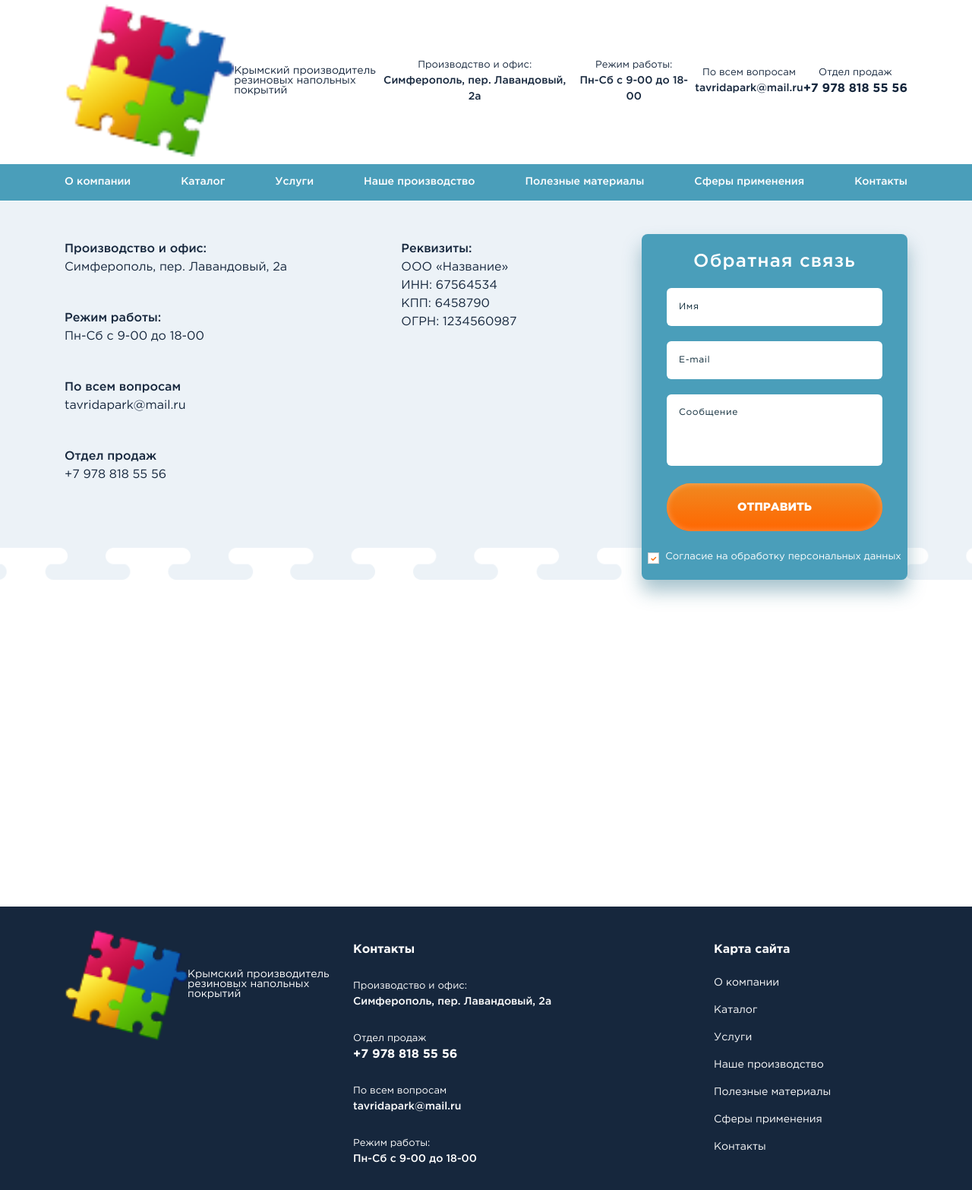
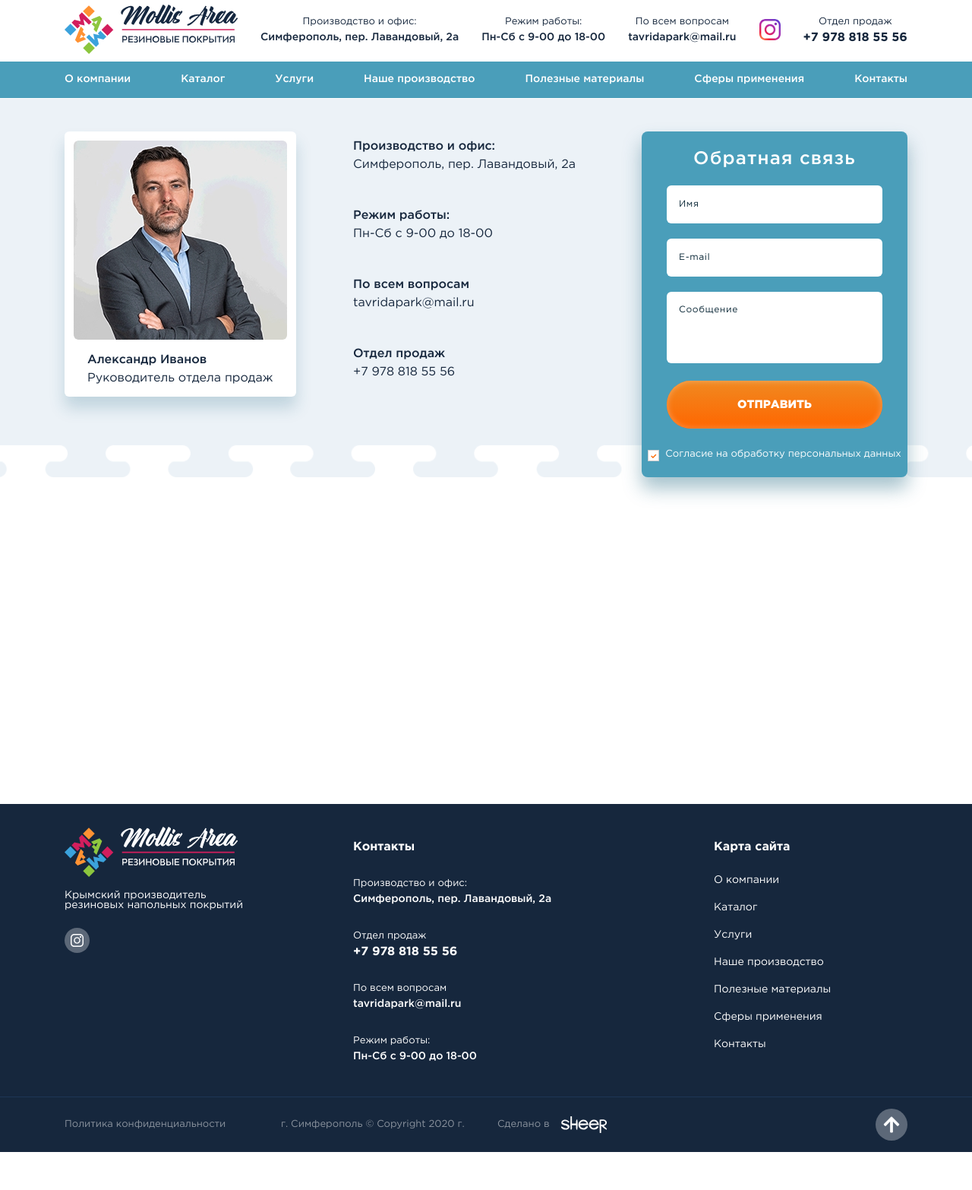
Before and after one commit to GrinCaseCode/cover, a plain HTML site: page contacts.html in a window 1280 px wide. Shown: the top 1566 px of the page at 76% size. After the commit the page ends 1516 px from the top, so only its background shows below. Drawn offline with nearby package versions, Linux system fonts and the light colour scheme.

Commit message:
Add files via upload

```diff
--- a/contacts.html
+++ b/contacts.html
@@ -18,8 +18,8 @@
 	<link rel="stylesheet" href="libs/slick-1.5.9/slick/slick.css" />
 	<link rel="stylesheet" href="libs/slick-1.5.9/slick/slick-theme.css" />
 	<link rel="stylesheet" href="css/fonts.css" />
-	<link rel="stylesheet" href="css/main.css?ver=1.3" />
-	<link rel="stylesheet" href="css/media.css?ver=1.3" />
+	<link rel="stylesheet" href="css/main.css?ver=1.15" />
+	<link rel="stylesheet" href="css/media.css?ver=1.15" />
 </head>
 <body>
 
@@ -29,8 +29,7 @@
 			<div class="container">
 				<div class="header__top">
 					<a href="#" class="logo">
-						<img src="img/logo.png" alt="alt">
-						<span>Крымский производитель резиновых напольных покрытий</span>
+						<img src="img/logo_new.svg" alt="alt">
 					</a>
 					<div class="item__contact">
 						<span>Производство и офис:</span>
@@ -44,6 +43,9 @@
 						<span>По всем вопросам </span>
 						<p><a href="mailto:tavridapark@mail.ru">tavridapark@mail.ru</a></p>
 					</div>
+					<a href="#" class="link-social">
+						<img src="img/ic_insta.svg" alt="alt">
+					</a>
 					<div class="item__contact">
 						<span>Отдел продаж </span>
 						<p class="header__phone"><a href="tel:+79788185556">+7 978 818 55 56</a></p>
@@ -75,9 +77,16 @@
 		<div class="contacts">
 			<div class="container">
 				<div class="row">
-					<div class="col-lg-8">
-						<div class="row row_contacts">
-							<div class="col-7">
+					<div class="col-lg-4 col-md-6">
+						<div class="block-contact">
+							<div class="block-contact__image">
+								<img src="img/contact_img.jpg" alt="alt">
+							</div>
+							<p><strong>Александр Иванов</strong></p>
+							<p>Руководитель отдела продаж</p>
+						</div>
+					</div>
+					<div class="col-lg-4 col-md-6 col_contacts">
 						<div class="contacts__item">
 							<strong>Производство и офис: </strong>
 							<p>Симферополь, пер. Лавандовый, 2а</p>
@@ -93,17 +102,6 @@
 						<div class="contacts__item">
 							<strong>Отдел продаж </strong>
 							<p><a href="tel:+79788185556">+7 978 818 55 56</a></p>
-								</div>
-							</div>
-							<div class="col-5">
-								<div class="contacts__item">
-									<strong>Реквизиты: </strong>
-									<p>ООО «Название»</p>
-									<p>ИНН: 67564534</p>
-									<p>КПП: 6458790</p>
-									<p>ОГРН: 1234560987</p>
-								</div>
-							</div>
 						</div>
 					</div>
 					<div class="col-lg-4">
@@ -144,8 +142,11 @@
 				<div class="row">
 					<div class="col-lg-4 col-md-4 col-12">
 						<a href="#" class="logo">
-							<img src="img/logo.png" alt="alt">
-							<span>Крымский производитель резиновых напольных покрытий</span>
+							<img src="img/logo_new2.svg" alt="alt">
+						</a>
+						<div class="descr-logo">Крымский производитель резиновых напольных покрытий</div>
+						<a href="#" class="link-insta-white">
+							<img src="img/ic_insta2.svg" alt="alt">
 						</a>
 					</div>
 					<div class="col-lg-5 col-md-5 col-6">
@@ -216,7 +217,7 @@
 <script src="libs/scroll2id/PageScroll2id.min.js"></script>
 <script src="libs/mask/jquery.maskedinput.js"></script>
 <script src="libs/jQueryFormStyler-master/jquery.formstyler.min.js"></script>
-<script src="js/common.js?ver=1.3"></script>
+<script src="js/common.js?ver=1.15"></script>
 <script src="https://api-maps.yandex.ru/2.1/?lang=ru_RU"></script>
 <script>
 	$(document).ready(function() {
```
Also changed, not shown: article.html (+12 -7 lines), articles.html (+12 -7 lines), index.html (+13 -8 lines). Lines whose indentation alone changed are shown as unchanged.
